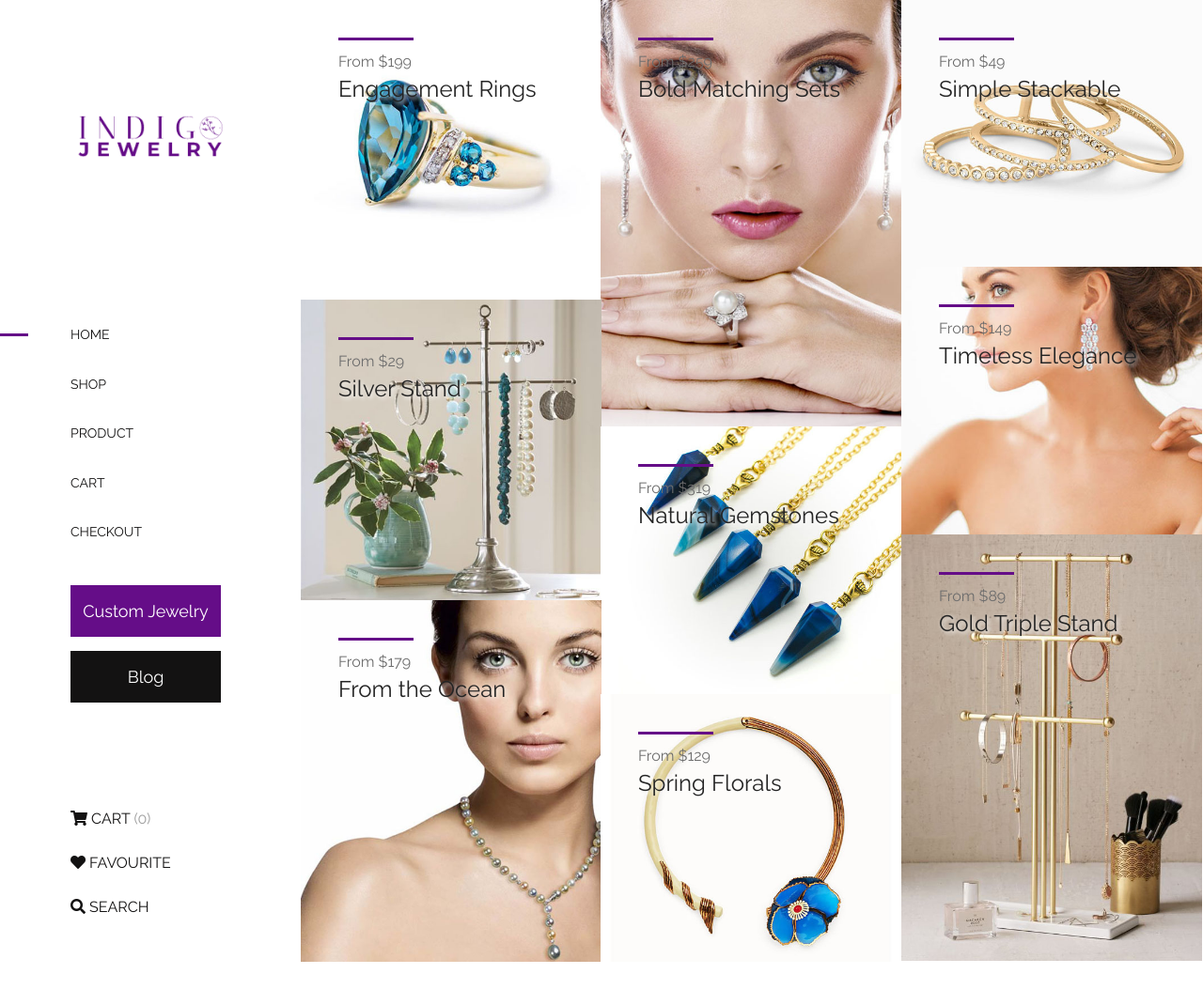
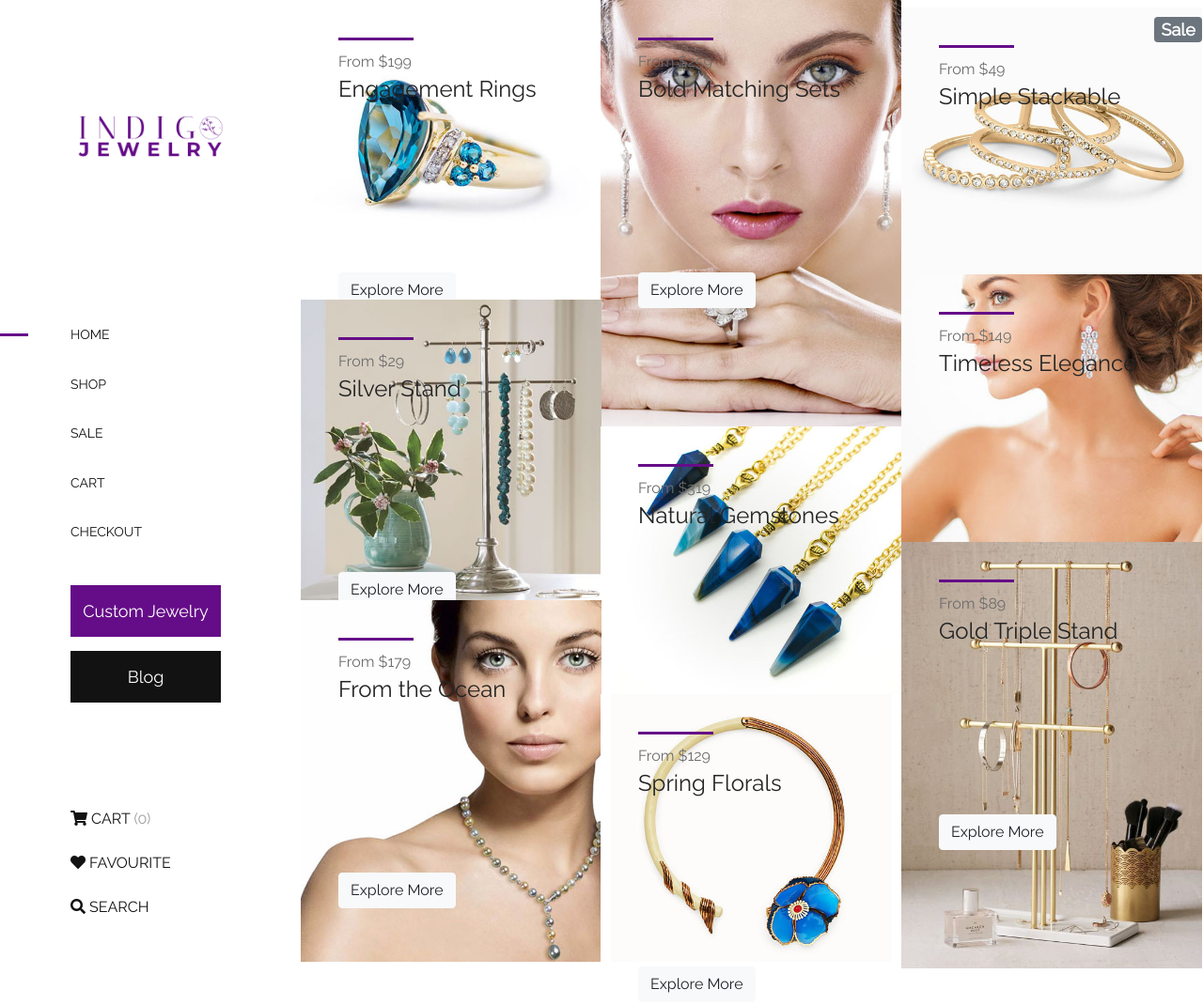
Before and after one commit to emmAtk13/bootstrap-storefront, a plain HTML site: page index.html in a window 1280 px wide. Shown: the top 1070 px of the page at 94% size. Drawn offline with Linux system fonts and the light colour scheme.

Commit message:
adds a button

```diff
--- a/index.html
+++ b/index.html
@@ -75,7 +75,7 @@
                 <ul>
                     <li class="active"><a href="index.html">Home</a></li>
                     <li><a href="shop.html">Shop</a></li>
-                    <li><a href="product-details.html">Product</a></li>
+                    <li><a href="product-details.html">Sale</a></li>
                     <li><a href="cart.html">Cart</a></li>
                     <li><a href="checkout.html">Checkout</a></li>
                 </ul>
@@ -114,6 +114,7 @@
                             <div class="line"></div>
                             <p>From $199</p>
                             <h4>Engagement Rings</h4>
+                            <button class="btn btn-light switch"> Explore More </button>
                         </div>
                     </a>
                 </div>
@@ -127,6 +128,7 @@
                             <div class="line"></div>
                             <p>From $259</p>
                             <h4>Bold Matching Sets</h4>
+                            <button class="btn btn-light switch"> Explore More </button>
                         </div>
                     </a>
                 </div>
@@ -134,12 +136,14 @@
                 <!-- Single Catagory -->
                 <div class="single-products-catagory clearfix">
                     <a href="shop.html">
+                      <h4> <span class="badge badge-secondary"> Sale </h4>
                         <img src="img/bg-img/3.jpg" alt="">
                         <!-- Hover Content -->
                         <div class="hover-content">
                             <div class="line"></div>
                             <p>From $49</p>
                             <h4>Simple Stackable</h4>
+                            <button class="btn btn-light switch"> Explore More </button>
                         </div>
                     </a>
                 </div>
@@ -153,6 +157,7 @@
                             <div class="line"></div>
                             <p>From $149</p>
                             <h4>Timeless Elegance</h4>
+                            <button class="btn btn-light switch"> Explore More </button>
                         </div>
                     </a>
                 </div>
@@ -166,6 +171,7 @@
                             <div class="line"></div>
                             <p>From $29</p>
                             <h4>Silver Stand</h4>
+                            <button class="btn btn-light switch"> Explore More </button>
                         </div>
                     </a>
                 </div>
@@ -179,6 +185,7 @@
                             <div class="line"></div>
                             <p>From $319</p>
                             <h4>Natural Gemstones</h4>
+                            <button class="btn btn-light switch"> Explore More </button>
                         </div>
                     </a>
                 </div>
@@ -192,6 +199,7 @@
                             <div class="line"></div>
                             <p>From $89</p>
                             <h4>Gold Triple Stand</h4>
+                            <button class="btn btn-light switch"> Explore More </button>
                         </div>
                     </a>
                 </div>
@@ -205,6 +213,7 @@
                             <div class="line"></div>
                             <p>From $179</p>
                             <h4>From the Ocean</h4>
+                            <button class="btn btn-light switch"> Explore More </button>
                         </div>
                     </a>
                 </div>
@@ -218,6 +227,7 @@
                             <div class="line"></div>
                             <p>From $129</p>
                             <h4>Spring Florals</h4>
+                            <button class="btn btn-light switch"> Explore More </button>
                         </div>
                     </a>
                 </div>
--- a/newstyles.css
+++ b/newstyles.css
@@ -15,9 +15,41 @@ body {
 }
 
 .single-products-catagory a::after{
+  background-color: rgba(112, 40, 228, 0.7);
+}
+
+.single-products-catagory:hover .hover-content p, .single-products-catagory:hover .hover-content h4,
+.single-products-catagory:focus .hover-content p, .single-products-catagory:focus .hover-content h4{
+  color: white;
+  text-transform: uppercase;
+}
+
+.badge-secondary{
+  display:block;
+  position:absolute;
+  top:10px;
+  right:0;
+}
+
+.switch{
+    display: none;
+    position: absolute;
+    top: 250px;
+    left: 0;
+}
+
+.single-products-catagory:hover .hover-content p, .single-products-catagory:hover .hover-content h4,
+.single-products-catagory:focus .hover-content p, .single-products-catagory:focus .hover-content h4, .switch{
+   display: block;
+}
+
+
+/*--
+.single-products-catagory a::after{
   text-shadow: none;
 }
 
 .single-products-catagory .hover-content h4{
   text-shadow: 2px 2px 4px white;
 }
+--*/
```
Also changed, not shown: cart.html (+1 -1 lines).
